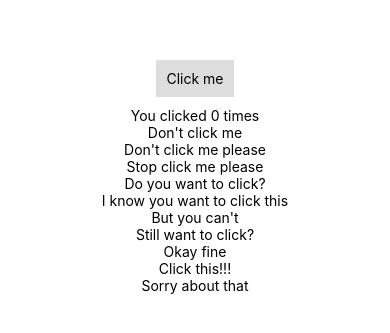
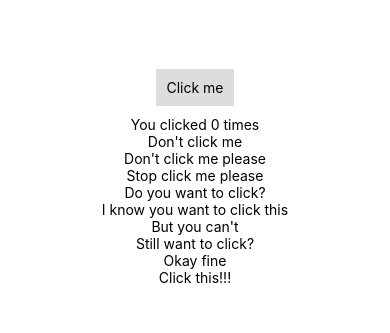
Before and after one commit to JungLee-Dev/BasketballScoreboardRN, a React Native app: screen / in a window 390 px wide. Shown: the part 245-578 px from the top of the page. Built offline with nearby package versions, Linux system fonts and the light colour scheme.

Commit message:
Update App.tsx

```diff
--- a/App.tsx
+++ b/App.tsx
@@ -48,9 +48,6 @@ class App extends Component {
         <View>
           <Text>Click this!!!</Text>
         </View>
-        <View>
-          <Text>Sorry about that</Text>
-        </View>
       </View>
     );
   }
```
